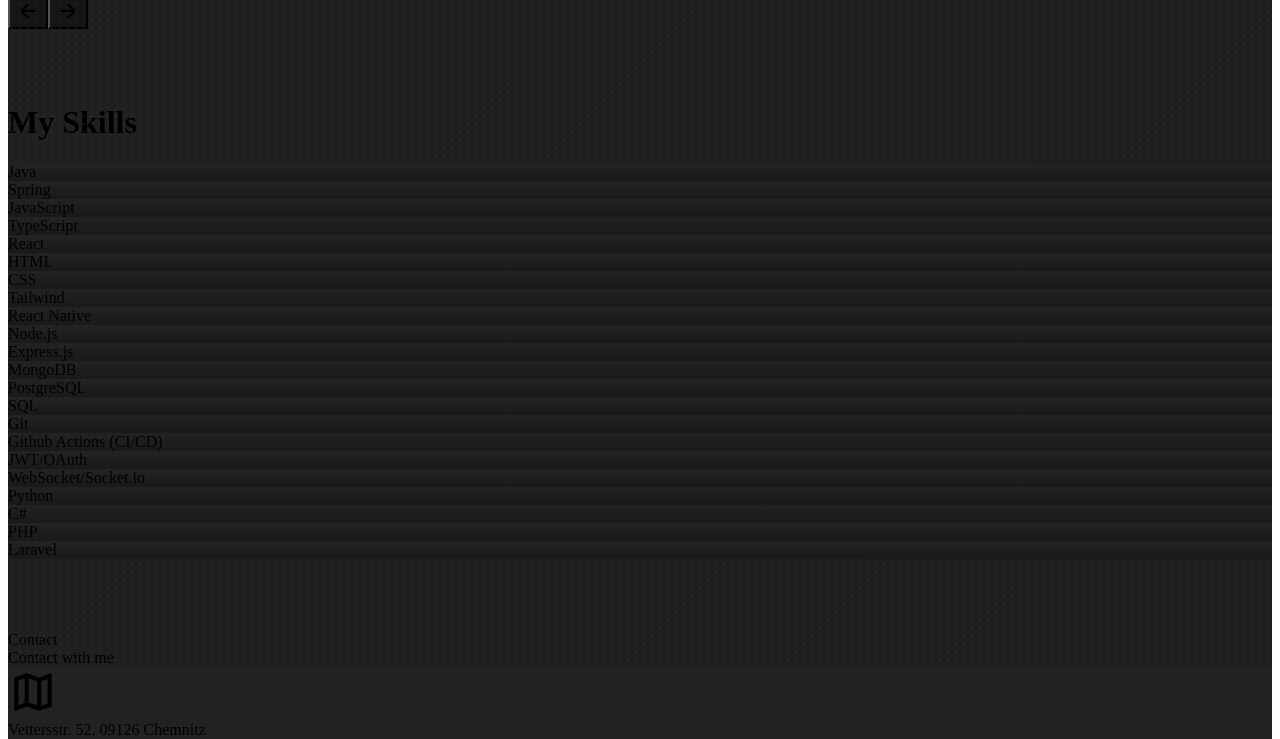
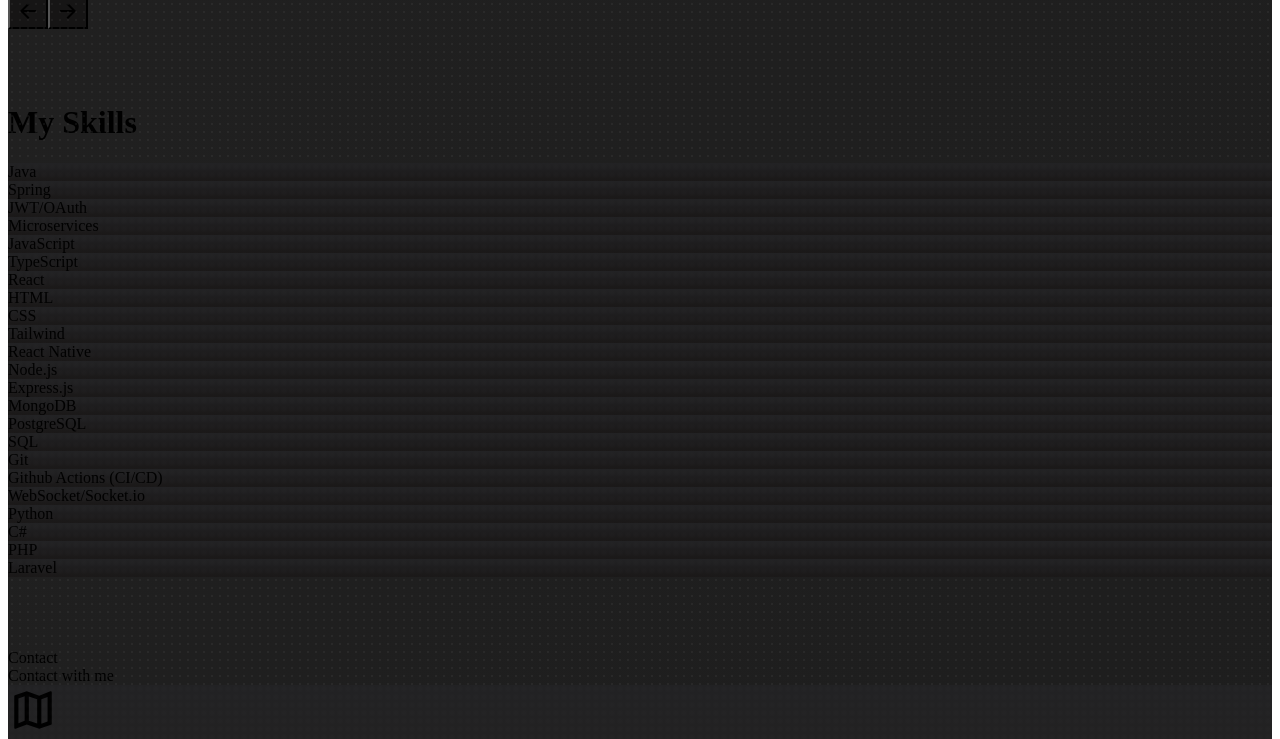
Before and after one commit to Davidi24/MyPortofolio, a Next.js app: page /EntryPage in a window 1280 px wide. Shown: the part 6856-7595 px from the top of the page. Built offline with nearby package versions, Linux system fonts and the light colour scheme.

Commit message:
changing cv

```diff
--- a/src/data/GeneralData.tsx
+++ b/src/data/GeneralData.tsx
@@ -94,6 +94,8 @@
 export const skills = [
     "Java",
     "Spring",
+    "JWT/OAuth",
+    "Microservices",
     "JavaScript",
     "TypeScript",
     "React",
@@ -108,7 +110,6 @@
     "SQL",
     "Git",
     "Github Actions (CI/CD)",
-    "JWT/OAuth",
     "WebSocket/Socket.io",
     "Python",
     "C#",
```
